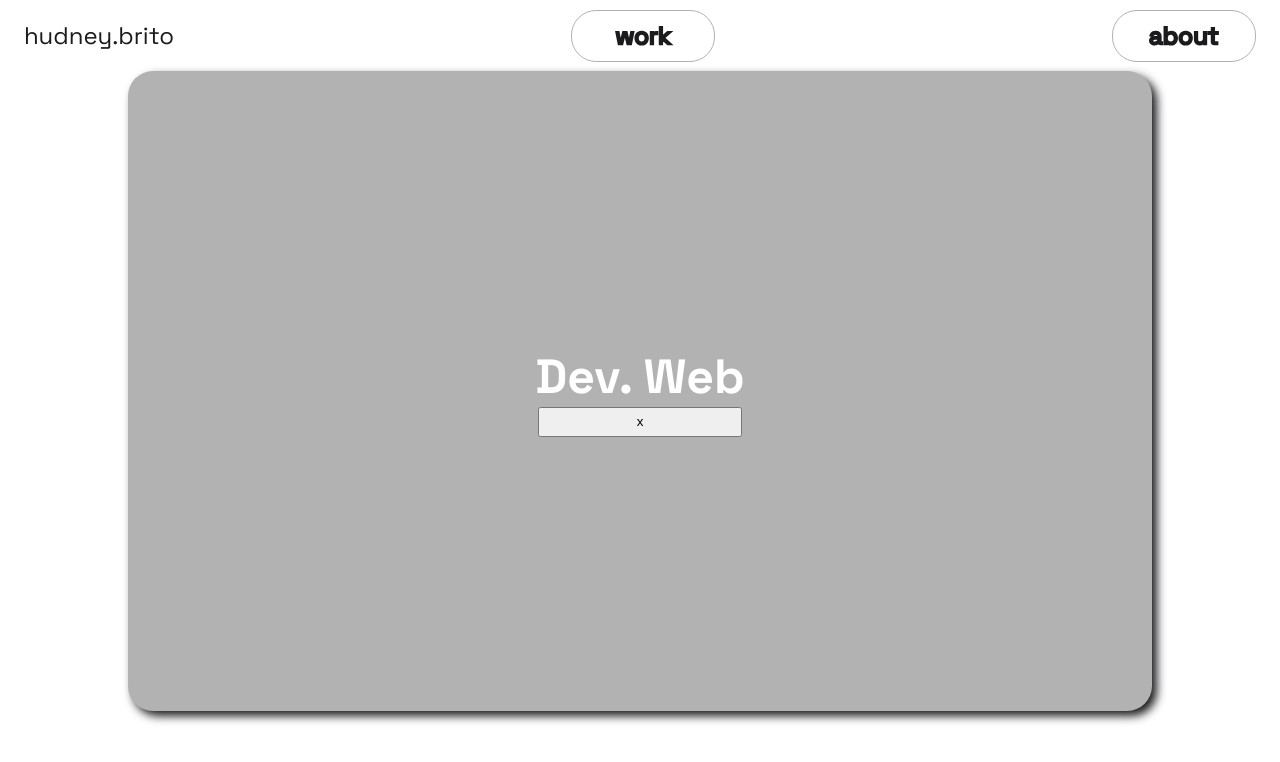
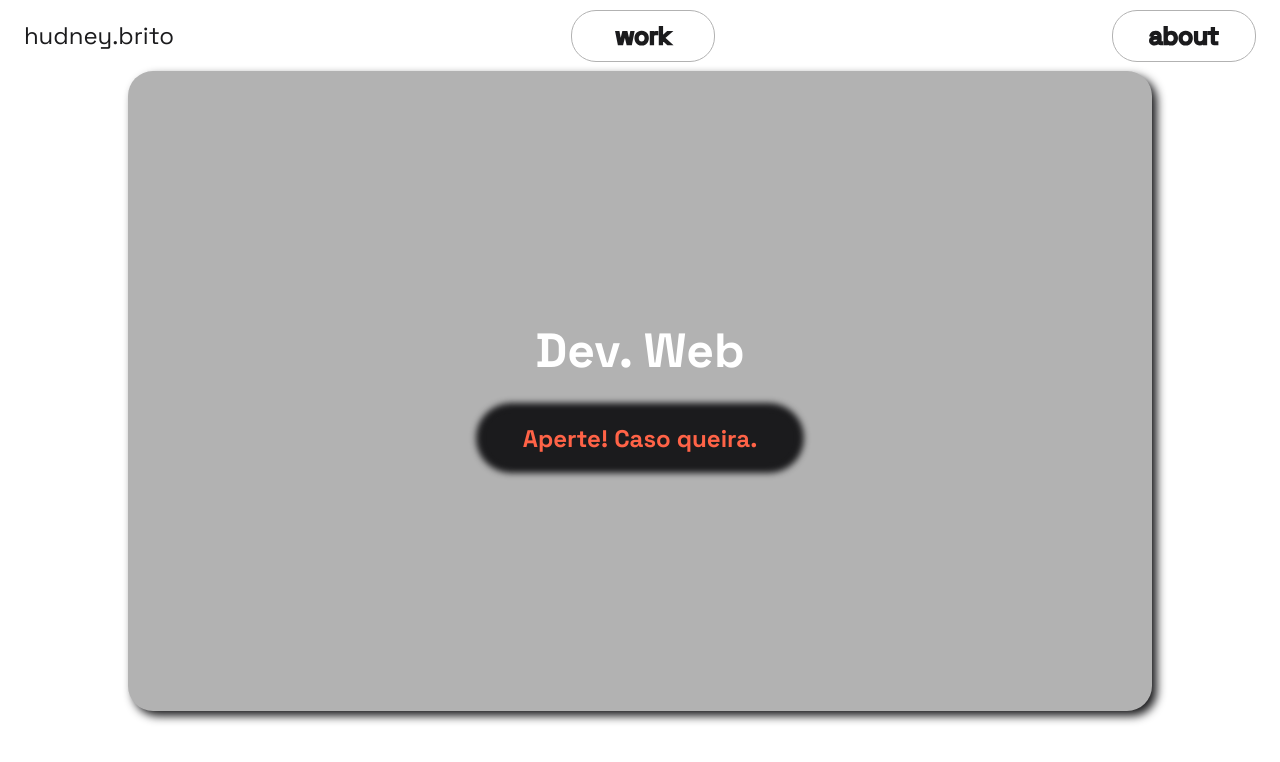
Before and after one commit to hudney-fsbrito/hudney-brito-portfolio, a Next.js app: page / in a window 1280 px wide. Shown: the top 762 px of the page. Built offline with nearby package versions, Linux system fonts and the light colour scheme.

Commit message:
feat: adiciona link para páginas/componentes e estiliza btn da home

```diff
--- a/src/app/layout.tsx
+++ b/src/app/layout.tsx
@@ -20,9 +20,9 @@ export default function RootLayout({
     <html lang="en">
       <body className={`${spaceGrotesk.className}`}>
         <header>
-          <h1 className="logo">hudney.brito</h1>
-          <Link href={"#"} className="link-menu">work</Link>
-          <Link href={"#"} className="link-menu">about</Link>
+          <h1 className="logo"><Link href={"/"}>hudney.brito</Link></h1>
+          <Link href={"@/work"} className="link-menu">work</Link>
+          <Link href={"@/about"} className="link-menu">about</Link>
         </header>
         {children}
       </body>
--- a/src/app/page.module.scss
+++ b/src/app/page.module.scss
@@ -14,9 +14,23 @@
     flex-direction: column;
     justify-content: center;
     align-items: center;
+    gap: 2rem;
 
-    button{
-        width: 20%;
-        height: 30px;
+    .btn{
+        border: none;
+        border-radius: 25px;
+        box-shadow: 0px 0px 6px 10px $foreground;
+        background-color: $eerie-black;
+        color: $tomato;
+        font-weight: 700;
+        width: 30%;
+        height: 50px;
+        padding: 10px 20px;
+
+        text-align: center;
     }
+    .btn:hover{
+        cursor: pointer;
+    }
+
 }
--- a/src/app/page.tsx
+++ b/src/app/page.tsx
@@ -1,11 +1,14 @@
+import Link from "next/link";
 import styles from "./page.module.scss";
+
+
 
 export default function Home() {
   return (
     <div className={styles.page}>
       <main className={styles.main}>
         <h1>Dev. Web</h1>
-        <button>x</button>
+        <Link href={"@/start"} className={styles.btn}>Aperte! Caso queira.</Link>
       </main>
       {/* <footer className={styles.footer}>
       </footer> */}
```
